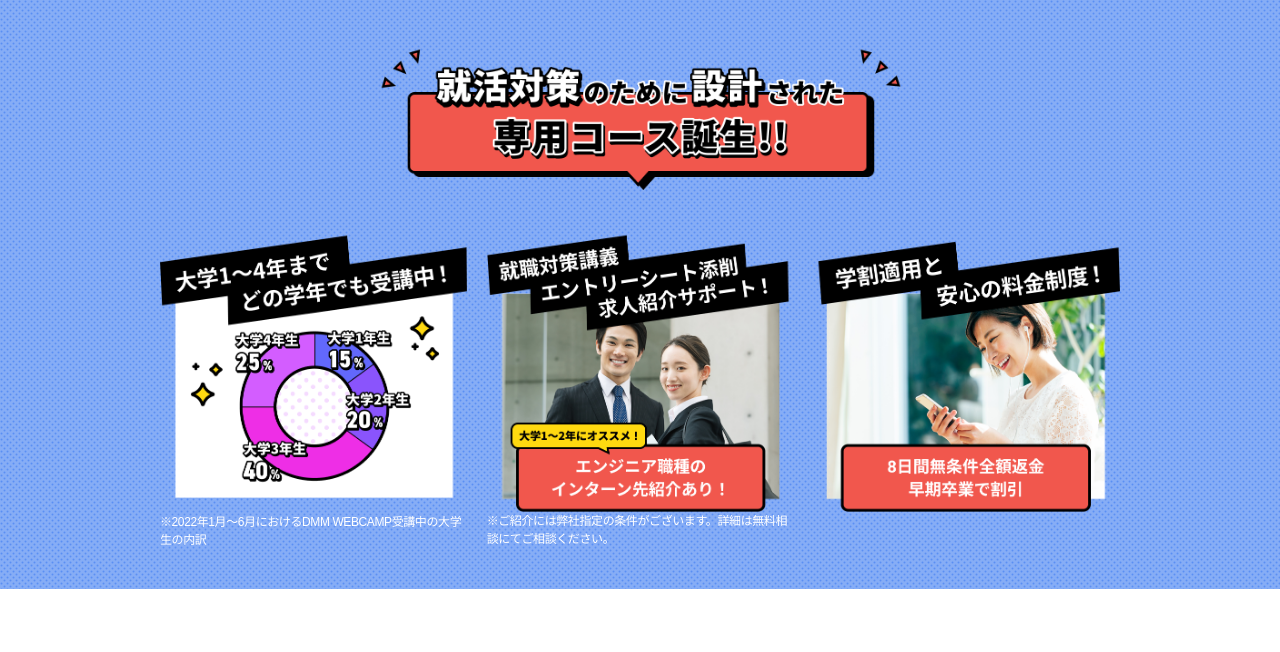
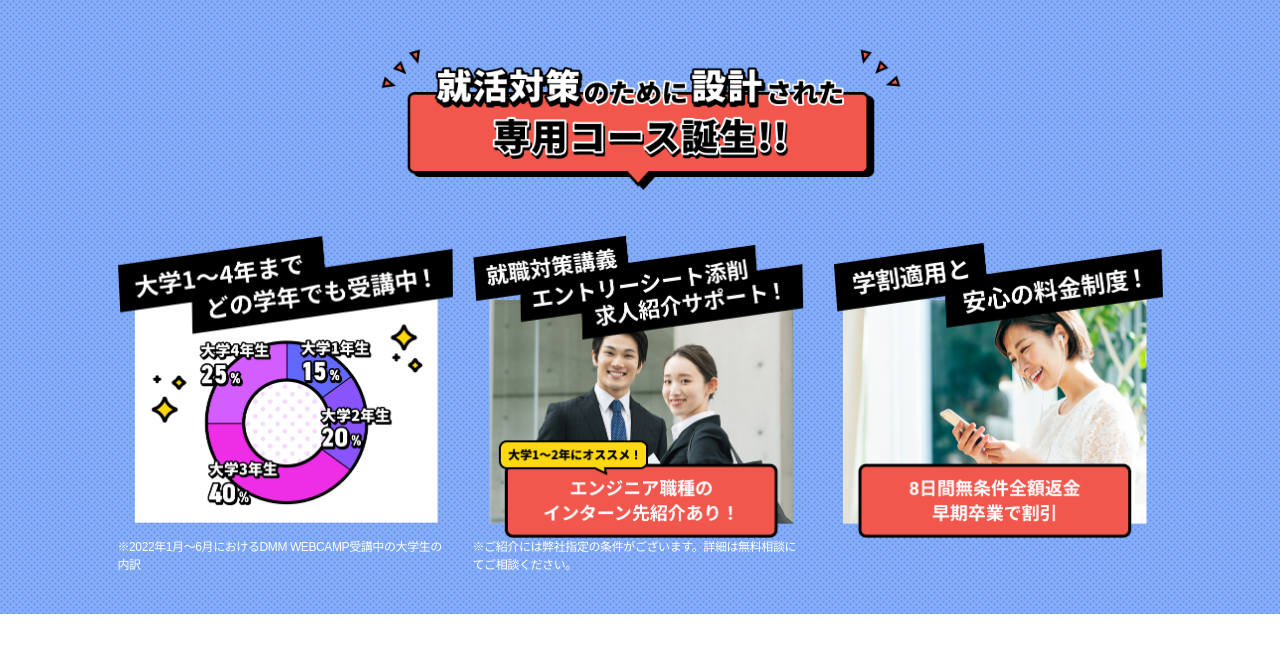
Before and after one commit to wakki0202/sample-next, a Next.js app: page / in a window 1280 px wide. Shown: the top 652 px of the page. Built offline with nearby package versions, Linux system fonts and the light colour scheme.

Commit message:
fix レスポンシブ修正

```diff
--- a/src/styles/scss/module/OverviewSection.module.scss
+++ b/src/styles/scss/module/OverviewSection.module.scss
@@ -8,7 +8,6 @@
 .container {
   padding-top: 40px;
   padding-bottom: 40px;
-  width: 960px;
   margin: 0 auto;
 
   @include mq(sp) {
@@ -35,6 +34,7 @@
 
 .overview_img_list {
   display: flex;
+  justify-content: center;
   margin-top: 40px;
   gap: 20px;
 
@@ -57,6 +57,9 @@
     color: white;
     font-size: 12px;
     line-height: 1.5;
+    @include mq(sp) {
+      font-size: 3.2vw;
+    }
   }
 
   .overview_text1 {
```
